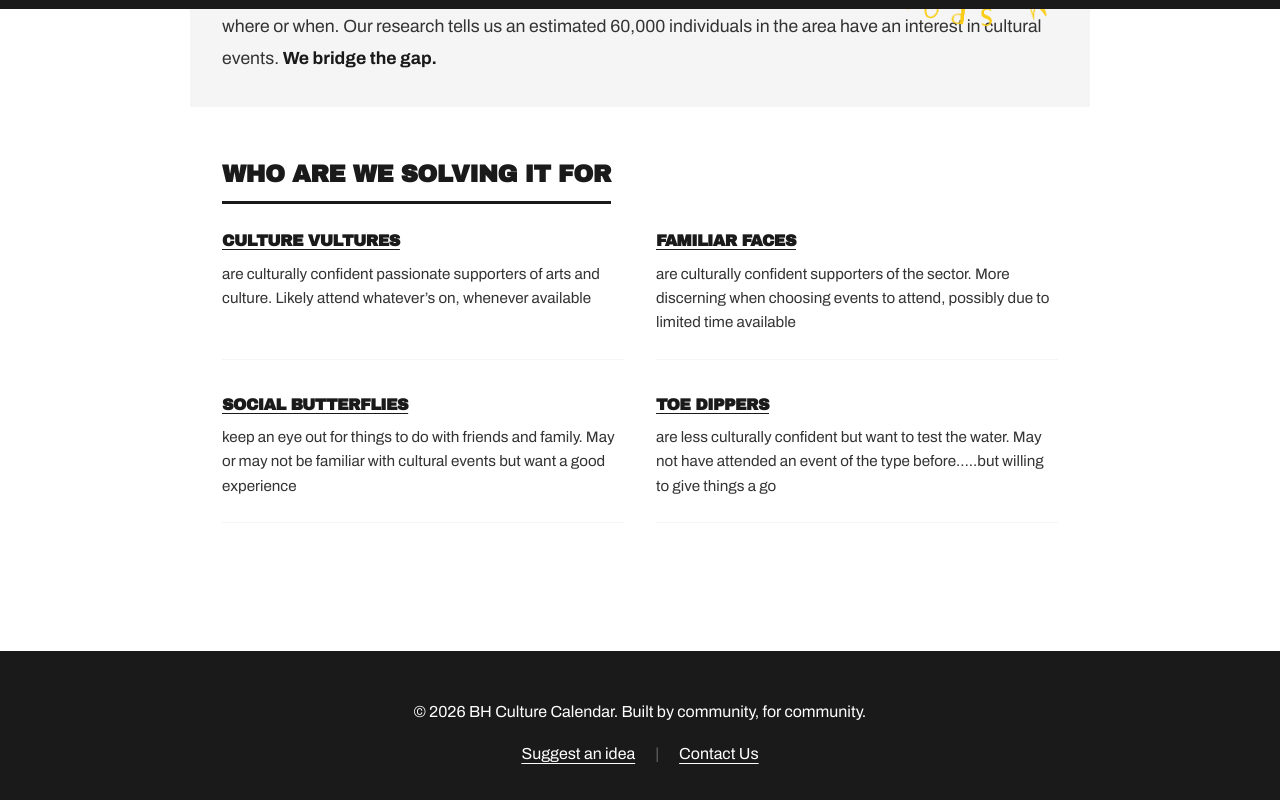
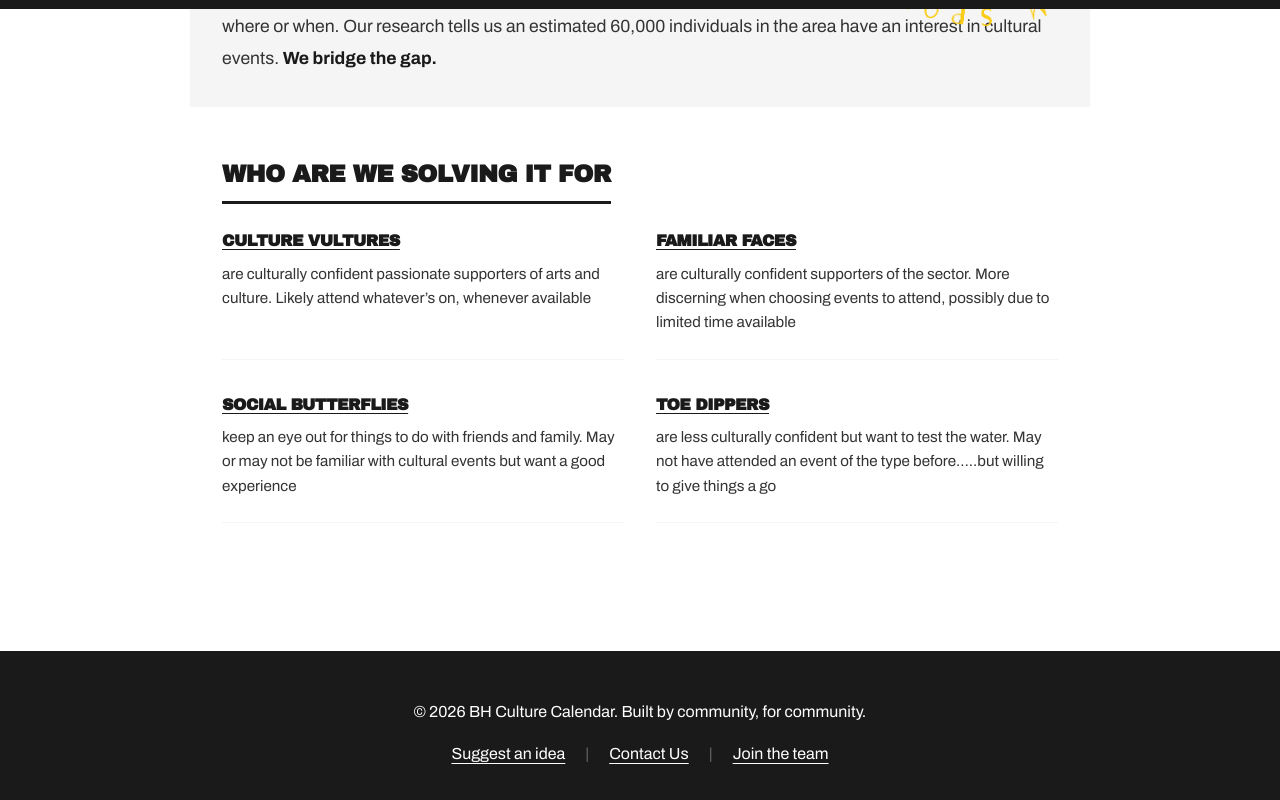
Before and after one commit to nikisiagit/bhculturecalendar, a Next.js app: page /about in a window 1280 px wide. Shown: the part 791-1591 px from the top of the page. Built offline with nearby package versions, Linux system fonts and the light colour scheme; no server answers.

Commit message:
feat: add join the team link to footer

```diff
--- a/src/components/Footer.tsx
+++ b/src/components/Footer.tsx
@@ -13,6 +13,14 @@ export default function Footer() {
                     </a>
                     <span className="separator">|</span>
                     <a href="mailto:bhculturecalendar@gmail.com">Contact Us</a>
+                    <span className="separator">|</span>
+                    <a
+                        href="https://forms.gle/pZGHpZDQjVZVCNT38"
+                        target="_blank"
+                        rel="noopener noreferrer"
+                    >
+                        Join the team
+                    </a>
                 </div>
             </div>
         </footer>
```
